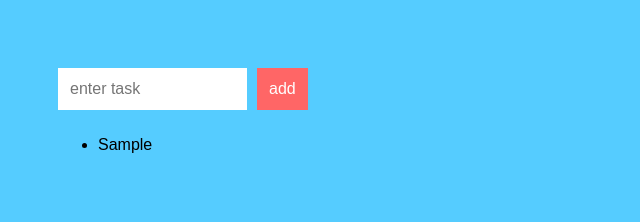
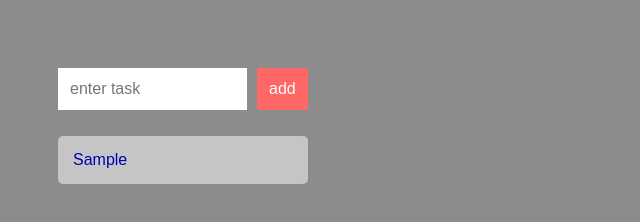
Before and after one commit to EduardoSaavedra/myApp, a React app: page / in a window 1280 px wide. Both pictures are taken after typing "Sample" into the empty fields and a click on the button "add". Shown: the whole page, without its empty margins (0-640 px from the left). Built offline with nearby package versions, Linux system fonts and the light colour scheme.

Commit message:
removing items and adding them

```diff
--- a/src/TodoItems.js
+++ b/src/TodoItems.js
@@ -1,9 +1,22 @@
 import React, { Component } from "react";
 
 class TodoItems extends Component{
+  constructor(props){
+    super(props);
+
+    this.createTasks = this.createTasks.bind(this);
+  }
+
   createTasks(item){
-    return <li key={item.key}>{item.text}</li>
+    return <li onClick={() => this.delete(item.key)}
+          key={item.key}>{item.text}</li>
   }
+
+  delete(key){
+
+    this.props.delete(key);
+  }
+
     render(){
       var todoEntries = this.props.entries;
       var listItems = todoEntries.map(this.createTasks);
--- a/src/TodoList.css
+++ b/src/TodoList.css
@@ -18,5 +18,25 @@
 .todoListMain .header button:hover {
   background-color:  #ff0000;
   border: 2px solid  #ff0000;
-  cursor: pointer;
+  cursor: wait;
 }
+
+.todoListMain .theList li{
+  color: #0000b3;
+  background-color: rgba(255, 255, 255 , .5);
+  padding: 15px;
+  margin-bottom: 15px;
+  border-radius: 5px;
+  list-style: none;
+
+  transition: background-color .2s ease-out;
+}
+
+  .todoListMain .theList li:hover {
+    background-color: #ebebe0;
+    cursor: pointer;
+  }
+
+  ul.theList{
+    padding: 0;
+  }
--- a/src/TodoList.js
+++ b/src/TodoList.js
@@ -11,6 +11,7 @@ constructor(props){
   };
 
   this.addItem = this.addItem.bind(this);
+  this.deleteItem = this.deleteItem.bind(this);
 }
 
   addItem(e){
@@ -34,6 +35,16 @@ constructor(props){
     e.preventDefault();
   }
 
+    deleteItem(key){
+      var filteredItems = this.state.items.filter(function (item){
+        return (item.key !==key)
+      });
+
+      this.setState({
+        items: filteredItems
+      });
+    }
+
   render(){
     return (
       <div className = "todoListMain">
@@ -45,7 +56,8 @@ constructor(props){
             <button type="submit"> add </button>
           </form>
          </div>
-         <TodoItems entries = {this.state.items}/>
+         <TodoItems entries = {this.state.items}
+                    delete={this.deleteItem}/>
       </div>
     );
   }
--- a/src/index.css
+++ b/src/index.css
@@ -1,6 +1,6 @@
 body{
   padding: 50px;
-  background-color: #55CCFF;
+  background-color: #8c8c8c;
   font-family: sans-serif;
 }
 
```
